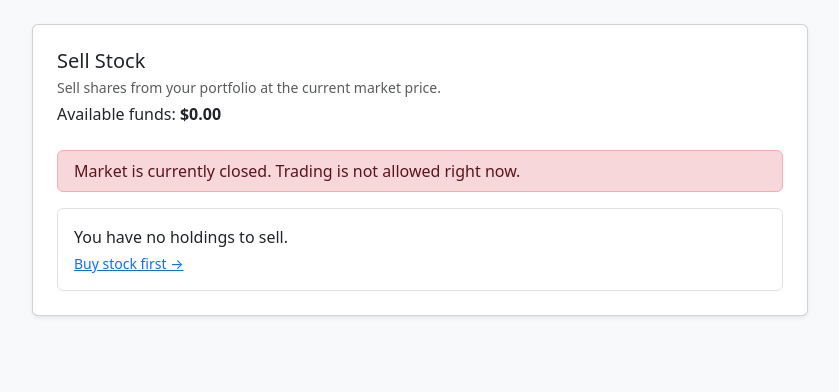
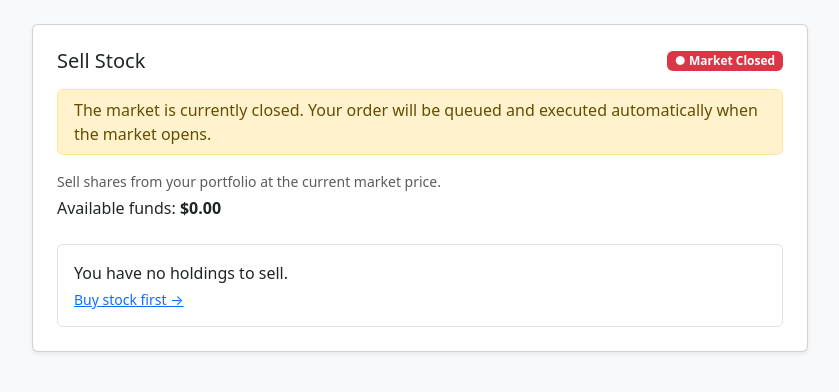
Before and after one commit to aachapou/Final-Project, a Flask app: page /sell in a window 1280 px wide. Shown: the part 57-449 px from the top of the page, without its empty margins (220-1059 px from the left). Run offline with Flask 3, Linux system fonts and the light colour scheme; the visitor is signed in with stand-in values (Sample User, id 1); data that the repository does not hold is empty.

Commit message:
made queue based buy/sell

```diff
--- a/Project/app.py
+++ b/Project/app.py
@@ -8,7 +8,7 @@ import random
 
 app = Flask(__name__)
 
-app.config['SQLALCHEMY_DATABASE_URI'] = 'mysql+pymysql://admin:13245209@capstone-final.cib6qq46ke9s.us-east-1.rds.amazonaws.com:3306/Capstone_final'
+app.config['SQLALCHEMY_DATABASE_URI'] = 'mysql+pymysql://root:13245209Red@localhost/Capstone'
 app.config['SQLALCHEMY_TRACK_MODIFICATIONS'] = False
 app.config['SECRET_KEY'] = 'bob'
 
@@ -21,7 +21,7 @@ login_manager.login_view = 'login'
 
 
 def phoenix_now():
-    return datetime.now(timezone(timedelta(hours=-5))).replace(tzinfo=None)
+    return datetime.now(timezone(timedelta(hours=-7))).replace(tzinfo=None)
 
 
 class Customer(UserMixin, db.Model):
@@ -112,17 +112,56 @@ last_price_update = [None]
 
 def update_stock_prices():
     now = phoenix_now()
-    if last_price_update[0] and (now - last_price_update[0]).seconds < 30:
+    if last_price_update[0] and (now - last_price_update[0]).seconds < 60:
         return
     if not is_market_open():
         return
     stocks = Stock.query.all()
     for stock in stocks:
-        change = random.uniform(-0.2, 0.2)
+        change = random.uniform(-0.05, 0.05)
         new_price = round(float(stock.currentMarketPrice) * (1 + change), 2)
         stock.currentMarketPrice = max(new_price, 0.01)
     db.session.commit()
     last_price_update[0] = now
+
+
+def process_pending_orders():
+    if not is_market_open():
+        return
+
+    pending = OrderHistory.query.filter_by(status='pending').all()
+
+    for order in pending:
+        customer = Customer.query.get(order.customerId)
+        stock = Stock.query.get(order.stockId)
+
+        if not customer or not stock:
+            continue
+
+        if order.type == 'buy':
+            holding = Portfolio.query.filter_by(
+                customerId=order.customerId, stockId=order.stockId
+            ).first()
+            if holding:
+                holding.quantity += order.quantity
+            else:
+                db.session.add(Portfolio(
+                    customerId=order.customerId,
+                    stockId=order.stockId,
+                    quantity=order.quantity
+                ))
+            order.price = float(stock.currentMarketPrice)
+            order.totalValue = round(float(stock.currentMarketPrice) * order.quantity, 2)
+            order.status = 'completed'
+
+        elif order.type == 'sell':
+            total = round(float(stock.currentMarketPrice) * order.quantity, 2)
+            customer.availableFunds = round(float(customer.availableFunds) + total, 2)
+            order.price = float(stock.currentMarketPrice)
+            order.totalValue = total
+            order.status = 'completed'
+
+    db.session.commit()
 
 
 @login_manager.user_loader
@@ -201,6 +240,7 @@ def logout():
 @login_required
 def home():
     update_stock_prices()
+    process_pending_orders()
     holdings = (
         Portfolio.query
         .filter_by(customerId=current_user.id)
@@ -284,12 +324,9 @@ def withdraw():
 @login_required
 def buy():
     update_stock_prices()
+    process_pending_orders()
     stocks = Stock.query.filter(Stock.quantity > 0).order_by(Stock.ticker).all()
     error = None
-
-    if not is_market_open():
-        error = 'Market is currently closed. Trading is not allowed right now.'
-        return render_template('buy.html', stocks=stocks, error=error)
 
     if request.method == 'POST':
         stock_id = request.form.get('stock_id')
@@ -314,39 +351,51 @@ def buy():
                 current_user.availableFunds = round(float(current_user.availableFunds) - total, 2)
                 stock.quantity -= quantity
 
-                holding = Portfolio.query.filter_by(
-                    customerId=current_user.id, stockId=stock.id
-                ).first()
-
-                if holding:
-                    holding.quantity += quantity
-                else:
-                    db.session.add(Portfolio(
+                if is_market_open():
+                    holding = Portfolio.query.filter_by(
+                        customerId=current_user.id, stockId=stock.id
+                    ).first()
+                    if holding:
+                        holding.quantity += quantity
+                    else:
+                        db.session.add(Portfolio(
+                            customerId=current_user.id,
+                            stockId=stock.id,
+                            quantity=quantity
+                        ))
+                    db.session.add(OrderHistory(
                         customerId=current_user.id,
                         stockId=stock.id,
-                        quantity=quantity
+                        type='buy',
+                        quantity=quantity,
+                        price=float(stock.currentMarketPrice),
+                        totalValue=total,
+                        status='completed'
                     ))
+                    db.session.commit()
+                    flash(f'Bought {quantity} share(s) of {stock.ticker} for ${total:.2f}.', 'success')
+                else:
+                    db.session.add(OrderHistory(
+                        customerId=current_user.id,
+                        stockId=stock.id,
+                        type='buy',
+                        quantity=quantity,
+                        price=float(stock.currentMarketPrice),
+                        totalValue=total,
+                        status='pending'
+                    ))
+                    db.session.commit()
+                    flash(f'Market is closed. Buy order for {quantity} share(s) of {stock.ticker} queued and will execute when market opens.', 'warning')
 
-                db.session.add(OrderHistory(
-                    customerId=current_user.id,
-                    stockId=stock.id,
-                    type='buy',
-                    quantity=quantity,
-                    price=float(stock.currentMarketPrice),
-                    totalValue=total,
-                    status='completed'
-                ))
-
-                db.session.commit()
-                flash(f'Bought {quantity} share(s) of {stock.ticker} for ${total:.2f}.', 'success')
                 return redirect(url_for('buy'))
 
-    return render_template('buy.html', stocks=stocks, error=error)
+    return render_template('buy.html', stocks=stocks, error=error, market_open=is_market_open())
 
 
 @app.route('/sell', methods=['GET', 'POST'])
 @login_required
 def sell():
+    process_pending_orders()
     holdings = (
         Portfolio.query
         .filter_by(customerId=current_user.id)
@@ -354,10 +403,6 @@ def sell():
         .all()
     )
     error = None
-
-    if not is_market_open():
-        error = 'Market is currently closed. Trading is not allowed right now.'
-        return render_template('sell.html', holdings=holdings, error=error)
 
     if request.method == 'POST':
         portfolio_id = request.form.get('portfolio_id')
@@ -375,26 +420,39 @@ def sell():
         elif quantity > holding.quantity:
             error = f'You only own {holding.quantity} share(s) of {holding.stock.ticker}.'
         else:
-            total = round(float(holding.stock.currentMarketPrice) * quantity, 2)
-            current_user.availableFunds = round(float(current_user.availableFunds) + total, 2)
+            holding.quantity -= quantity
             holding.stock.quantity += quantity
-            holding.quantity -= quantity
 
-            db.session.add(OrderHistory(
-                customerId=current_user.id,
-                stockId=holding.stockId,
-                type='sell',
-                quantity=quantity,
-                price=float(holding.stock.currentMarketPrice),
-                totalValue=total,
-                status='completed'
-            ))
+            if is_market_open():
+                total = round(float(holding.stock.currentMarketPrice) * quantity, 2)
+                current_user.availableFunds = round(float(current_user.availableFunds) + total, 2)
+                db.session.add(OrderHistory(
+                    customerId=current_user.id,
+                    stockId=holding.stockId,
+                    type='sell',
+                    quantity=quantity,
+                    price=float(holding.stock.currentMarketPrice),
+                    totalValue=total,
+                    status='completed'
+                ))
+                db.session.commit()
+                flash(f'Sold {quantity} share(s) of {holding.stock.ticker} for ${total:.2f}.', 'success')
+            else:
+                db.session.add(OrderHistory(
+                    customerId=current_user.id,
+                    stockId=holding.stockId,
+                    type='sell',
+                    quantity=quantity,
+                    price=float(holding.stock.currentMarketPrice),
+                    totalValue=0,
+                    status='pending'
+                ))
+                db.session.commit()
+                flash(f'Market is closed. Sell order for {quantity} share(s) of {holding.stock.ticker} queued and will execute when market opens.', 'warning')
 
-            db.session.commit()
-            flash(f'Sold {quantity} share(s) of {holding.stock.ticker} for ${total:.2f}.', 'success')
             return redirect(url_for('sell'))
 
-    return render_template('sell.html', holdings=holdings, error=error)
+    return render_template('sell.html', holdings=holdings, error=error, market_open=is_market_open())
 
 
 @app.route('/cancel_order/<int:order_id>', methods=['POST'])
--- a/Project/templates/sell.html
+++ b/Project/templates/sell.html
@@ -5,8 +5,22 @@
 <div class="card shadow-sm">
     <div class="card-body p-4">
 
-        <h5 class="mb-1">Sell Stock</h5>
-        <p class="text-muted small mb-1">Sell shares from your portfolio at the current market price.</p>
+        <div class="d-flex justify-content-between align-items-center mb-1">
+            <h5 class="mb-0">Sell Stock</h5>
+            {% if market_open %}
+                <span class="badge bg-success">● Market Open</span>
+            {% else %}
+                <span class="badge bg-danger">● Market Closed</span>
+            {% endif %}
+        </div>
+
+        {% if not market_open %}
+            <div class="alert alert-warning py-2 mt-3">
+                The market is currently closed. Your order will be queued and executed automatically when the market opens.
+            </div>
+        {% endif %}
+
+        <p class="text-muted small mb-1 mt-2">Sell shares from your portfolio at the current market price.</p>
         <p class="mb-4">Available funds: <strong>${{ "%.2f"|format(current_user.availableFunds) }}</strong></p>
 
         {% if error %}
@@ -52,7 +66,9 @@
             </div>
 
             <div class="d-flex gap-2">
-                <button type="button" class="btn btn-danger" onclick="showConfirm()">Sell</button>
+                <button type="button" class="btn btn-danger" onclick="showConfirm()">
+                    {% if market_open %}Sell{% else %}Queue Order{% endif %}
+                </button>
                 <a href="{{ url_for('portfolio') }}" class="btn btn-secondary">Cancel</a>
             </div>
         </form>
@@ -70,10 +86,17 @@
     <div class="modal-dialog modal-dialog-centered">
         <div class="modal-content">
             <div class="modal-header">
-                <h5 class="modal-title">Confirm Sale</h5>
+                <h5 class="modal-title">
+                    {% if market_open %}Confirm Sale{% else %}Confirm Queue Order{% endif %}
+                </h5>
                 <button type="button" class="btn-close" data-bs-dismiss="modal"></button>
             </div>
             <div class="modal-body">
+                {% if not market_open %}
+                    <div class="alert alert-warning py-2 small mb-3">
+                        Market is closed. This order will be queued and executed when market opens.
+                    </div>
+                {% endif %}
                 <p class="mb-1">Are you sure you want to sell:</p>
                 <div class="p-3 border rounded bg-light mt-2">
                     <div class="d-flex justify-content-between mb-1">
@@ -96,7 +119,9 @@
             </div>
             <div class="modal-footer">
                 <button type="button" class="btn btn-secondary" data-bs-dismiss="modal">Go Back</button>
-                <button type="button" class="btn btn-danger" onclick="document.getElementById('sellForm').submit()">Confirm Sell</button>
+                <button type="button" class="btn btn-danger" onclick="document.getElementById('sellForm').submit()">
+                    {% if market_open %}Confirm Sell{% else %}Confirm Queue{% endif %}
+                </button>
             </div>
         </div>
     </div>
```
Also changed, not shown: Project/templates/buy.html (+30 -5 lines).
